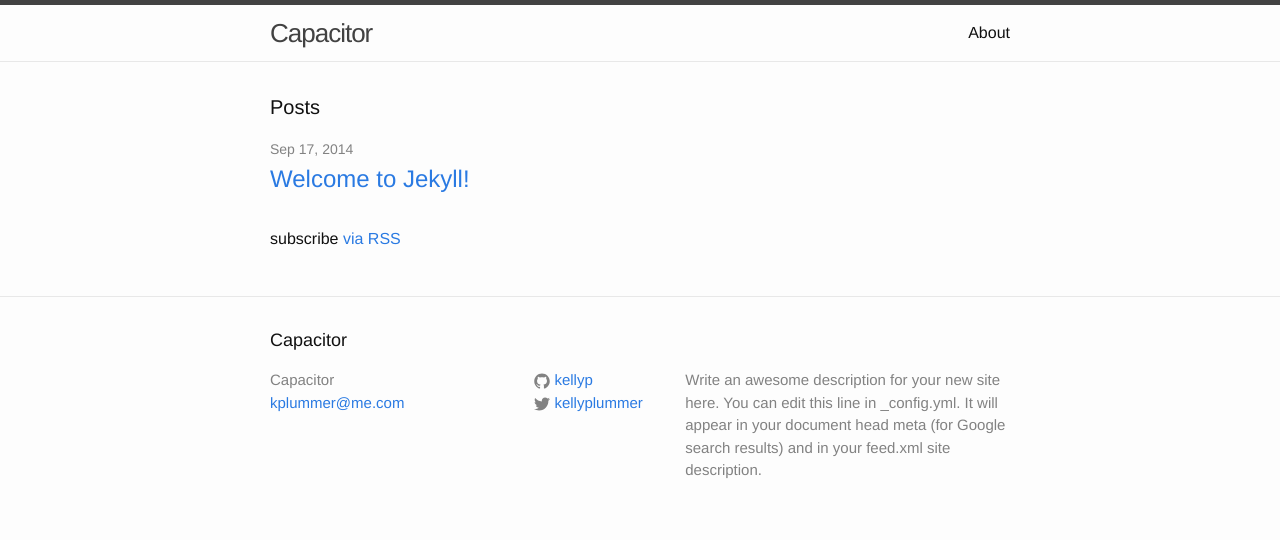
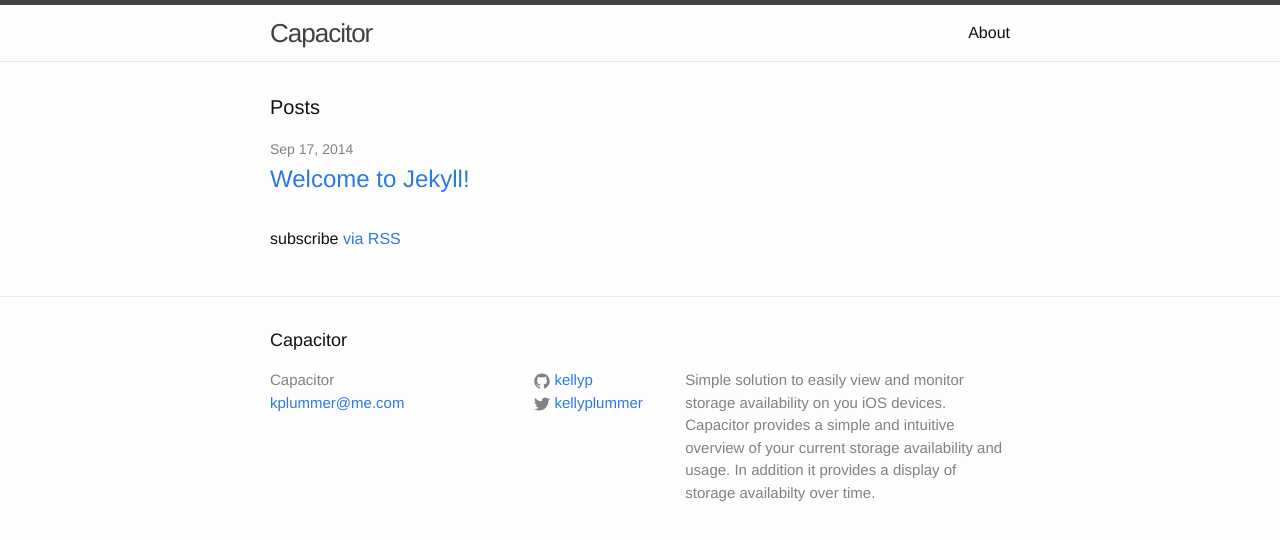
Before and after one commit to kellyp/Storage-Capacitor, a Jekyll site: the page built from index.html, in a window 1280 px wide. Shown: the top 540 px of the page. Built offline with Jekyll 4.4.1, drawn with Linux system fonts in a browser that asks for light colours.

Commit message:
updated description

```diff
--- a/_config.yml
+++ b/_config.yml
@@ -2,9 +2,10 @@
 title: Capacitor
 email: kplummer@me.com
 description: > # this means to ignore newlines until "baseurl:"
-  Write an awesome description for your new site here. You can edit this
-  line in _config.yml. It will appear in your document head meta (for
-  Google search results) and in your feed.xml site description.
+  Simple solution to easily view and monitor storage availability on
+  you iOS devices.  Capacitor provides a simple and intuitive overview
+  of your current storage availability and usage.  In addition it
+  provides a display of storage availabilty over time.
 baseurl: "/Storage-Capacitor/" # the subpath of your site, e.g. /blog/
 url: "http://kellyp.github.io" # the base hostname & protocol for your site
 twitter_username: kellyplummer
```
